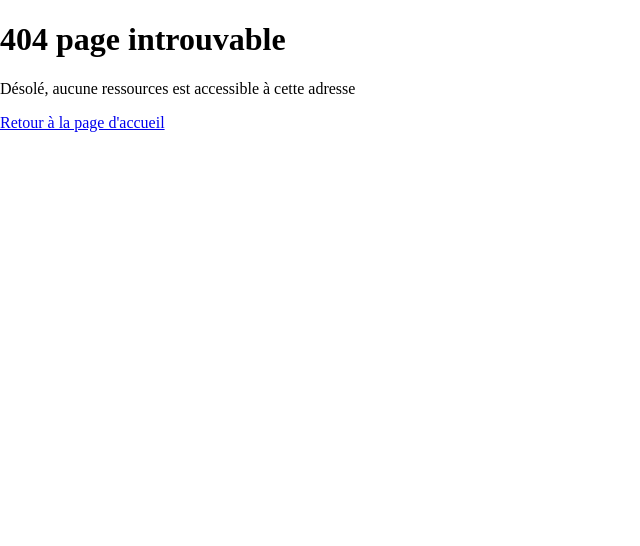
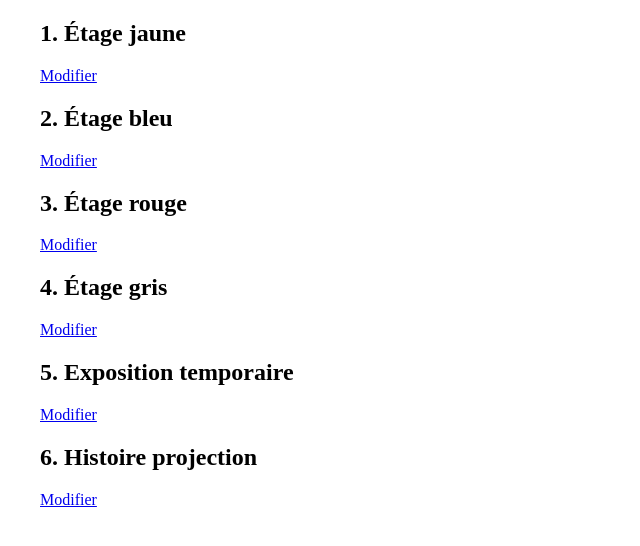
Before and after one commit to Space-Engineers-COMEM/camera-quest-backoffice, a React (Create React App) app: page /etages in a window 1280 px wide. Before the commit this address had no page. Shown: the top 546 px of the page, without its empty margins (0-640 px from the left). Built offline with nearby package versions, Linux system fonts and the light colour scheme.

Commit message:
[BASE] Floors display and links working

```diff
--- a/src/App.tsx
+++ b/src/App.tsx
@@ -4,6 +4,8 @@ import Error404 from './Error404';
 import Login from './Login';
 import Home from './Home';
 import Pois from './Pois';
+import Floors from './Floors';
+import FloorDetail from './FloorDetail';
 
 interface Props {}
 
@@ -27,6 +29,8 @@ export default class App extends React.Component<Props, States> {
           <Route path="/login" element={<Login />} />
           <Route path="/" element={<Home />} />
           <Route path="/objets" element={<Pois />} />
+          <Route path="/etages" element={<Floors />} />
+          <Route path="/etage/:id" element={<FloorDetail />} />
           <Route path="/*" element={<Error404 />} />
           {/* <Route path="/:id" element={<POI />} /> */}
           {/* <Route path="/language" element={<Language />} /> */}
--- /dev/null
+++ b/src/FloorDetail.tsx
@@ -0,0 +1,50 @@
+import React, { useEffect } from 'react';
+import { useLocation, useNavigate, useParams } from 'react-router-dom';
+import floors from './storage/floors.json';
+
+export default function FloorDetail() {
+  // React.useEffect(() => {
+  //   console.log('params', idEtage);
+  // }, [idEtage]);
+  // const { idEtage } = this.props.match.params;
+
+  const idEtage = Number(useParams().id);
+  // const floors = [
+  //   {
+  //     id: 1,
+  //     name: '1. Étage jaune',
+  //   },
+  //   {
+  //     id: 2,
+  //     name: '2. Étage bleu',
+  //   },
+  //   {
+  //     id: 3,
+  //     name: '3. Étage rouge',
+  //   },
+  //   {
+  //     id: 4,
+  //     name: '4. Étage gris',
+  //   },
+  //   {
+  //     id: 5,
+  //     name: '5. Exposition temporaire',
+  //   },
+  //   {
+  //     id: 6,
+  //     name: '6. Histoire projection',
+  //   },
+  // ];
+  console.log(idEtage);
+  console.log(floors.length);
+  console.log(idEtage < 1 || idEtage > floors.length);
+  React.useEffect(() => {
+    if (idEtage < 1 || idEtage > floors.length) {
+      console.log('redirecting..');
+      const navigate = useNavigate();
+      navigate('../../');
+    }
+  });
+
+  return <h1>{`${idEtage}. ${floors[idEtage - 1].name}`}</h1>;
+}
--- /dev/null
+++ b/src/Floors.tsx
@@ -0,0 +1,25 @@
+import React from 'react';
+import Floor from './components/Floor';
+import floors from './storage/floors.json';
+
+export default function Floors() {
+  function compare(a: { id: number }, b: { id: number }) {
+    if (a.id < b.id) {
+      return -1;
+    }
+    if (a.id > b.id) {
+      return 1;
+    }
+    return 0;
+  }
+
+  floors.sort(compare);
+
+  return (
+    <ul>
+      {floors.map((floor) => (
+        <Floor key={floor.id} id={floor.id} name={`${floor.id}. ${floor.name}`} />
+      ))}
+    </ul>
+  );
+}
--- /dev/null
+++ b/src/components/Floor.tsx
@@ -0,0 +1,20 @@
+import { fork } from 'child_process';
+import React from 'react';
+import { Link } from 'react-router-dom';
+
+type FloorProps = {
+  id: number;
+  name: string;
+};
+
+export default function Floor(props: FloorProps) {
+  return (
+    <div>
+      <h2>{props.name}</h2>
+      <a href={`etage/${props.id}`}>Modifier</a>
+      {/* <Link to={`${props.id}`} key={props.id}>
+        Modifier
+      </Link> */}
+    </div>
+  );
+}
--- /dev/null
+++ b/src/storage/floors.json
@@ -0,0 +1,26 @@
+[
+  {
+    "id": 1,
+    "name": "Étage jaune"
+  },
+  {
+    "id": 2,
+    "name": "Étage bleu"
+  },
+  {
+    "id": 4,
+    "name": "Étage gris"
+  },
+  {
+    "id": 5,
+    "name": "Exposition temporaire"
+  },
+  {
+    "id": 3,
+    "name": "Étage rouge"
+  },
+  {
+    "id": 6,
+    "name": "Histoire projection"
+  }
+]
```
